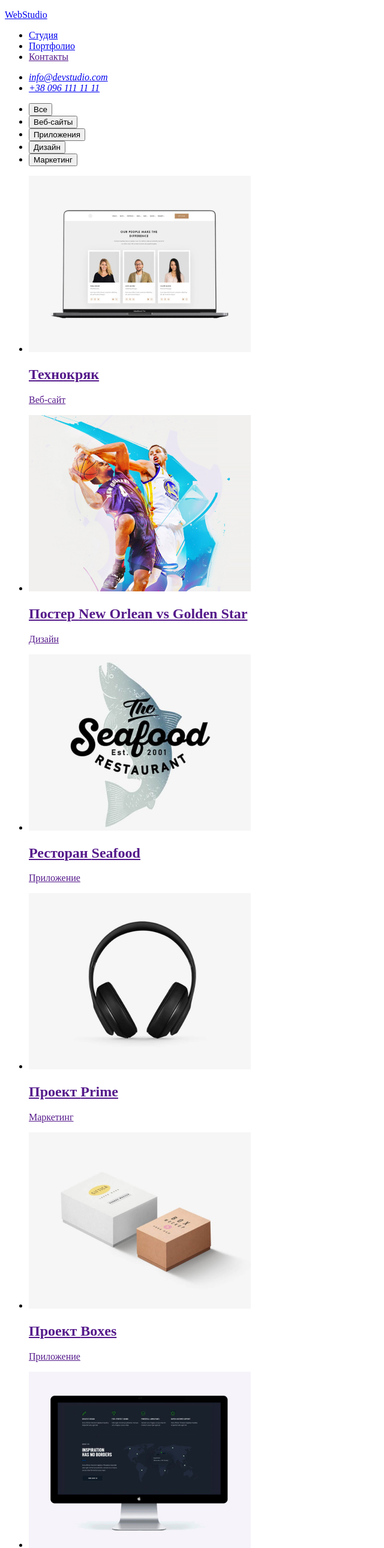
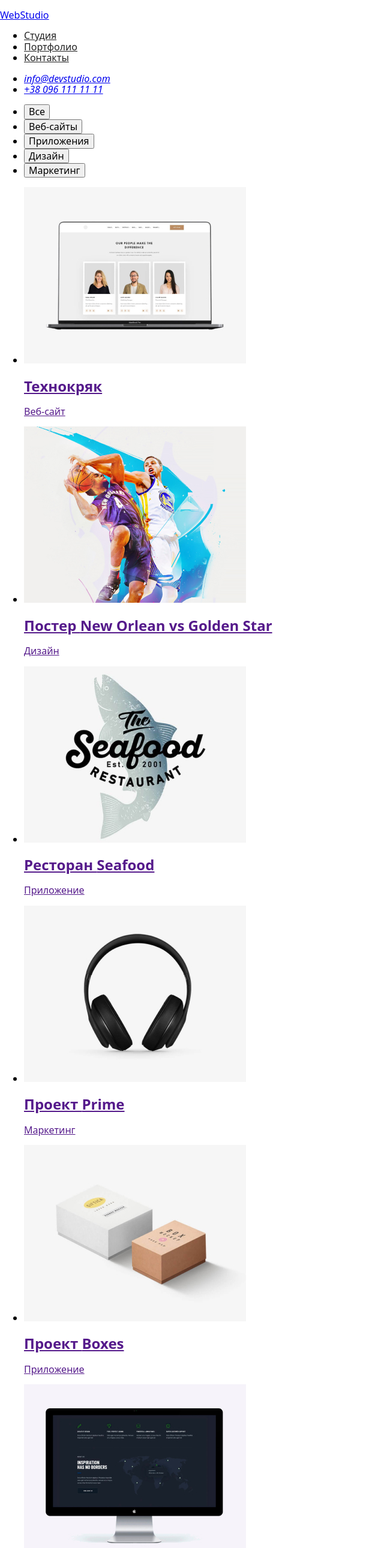
Before and after one commit to NataliaSorokina/goit-markup-hw-02, a plain HTML site: page portfolio.html in a window 1280 px wide. Shown: the top 2581 px of the page at 60% size, without its empty margins (0-640 px from the left). Drawn offline with nearby package versions, Linux system fonts and the light colour scheme.

Commit message:
Подключает шрифты и стили
Вносит небольшие изменения в разметку  index.html, portfolio.html, подключает modern-normalize.css, шрифты, styles.css

```diff
--- /dev/null
+++ b/css/styles.css
@@ -0,0 +1,7 @@
+.site-nav a {
+  color: #212121;
+}
+
+.site-nav a:hover {
+  color: #2196f3;
+}
--- a/index.html
+++ b/index.html
@@ -4,6 +4,15 @@
     <meta charset="UTF-8" />
     <meta name="viewport" content="width=device-width, initial-scale=1.0" />
     <title>Веб-студия</title>
+    <link
+      rel="stylesheet"
+      href="https://cdnjs.cloudflare.com/ajax/libs/modern-normalize/1.0.0/modern-normalize.css"
+    />
+    <link
+      href="https://fonts.googleapis.com/css2?family=Raleway:wght@700&family=Roboto:wght@400;500;700;900&display=swap"
+      rel="stylesheet"
+    />
+    <link rel="stylesheet" href="./css/styles.css" />
   </head>
   <body>
     <!--Шапка-->
@@ -12,7 +21,7 @@
         <a href="./index.html" aria-label="логотип веб-студии">
           <p lang="en"><span>Web</span>Studio</p>
         </a>
-        <ul>
+        <ul class="site-nav">
           <li>
             <a href="./index.html">Студия</a>
           </li>
@@ -27,7 +36,7 @@
       <address>
         <ul>
           <li>
-            <a href="mailto:info@devstudio.com" lang="en">info@devstudio.com</a>
+            <a href="mailto:info@devstudio.com">info@devstudio.com</a>
           </li>
           <li>
             <a href="tel:+380961111111">+38 096 111 11 11</a>
@@ -167,7 +176,7 @@
             >
           </li>
           <li>
-            <a href="mailto:info@example.com" lang="en">info@example.com</a>
+            <a href="mailto:info@example.com">info@example.com</a>
           </li>
           <li>
             <a href="tel:+380991111111">+38 099 111 11 11</a>
--- a/portfolio.html
+++ b/portfolio.html
@@ -4,6 +4,15 @@
     <meta charset="UTF-8" />
     <meta name="viewport" content="width=device-width, initial-scale=1.0" />
     <title>Портфолио</title>
+    <link
+      rel="stylesheet"
+      href="https://cdnjs.cloudflare.com/ajax/libs/modern-normalize/1.0.0/modern-normalize.css"
+    />
+    <link
+      href="https://fonts.googleapis.com/css2?family=Raleway:wght@700&family=Roboto:wght@400;500;700;900&display=swap"
+      rel="stylesheet"
+    />
+    <link rel="stylesheet" href="./css/styles.css" />
   </head>
 
   <body>
@@ -13,7 +22,7 @@
         <a href="./index.html" aria-label="логотип веб-студии">
           <p lang="en"><span>Web</span>Studio</p>
         </a>
-        <ul>
+        <ul class="site-nav">
           <li>
             <a href="./index.html">Студия</a>
           </li>
@@ -28,7 +37,7 @@
       <address>
         <ul>
           <li>
-            <a href="mailto:info@devstudio.com" lang="en">info@devstudio.com</a>
+            <a href="mailto:info@devstudio.com">info@devstudio.com</a>
           </li>
           <li>
             <a href="tel:+380961111111">+38 096 111 11 11</a>
@@ -37,8 +46,9 @@
       </address>
     </header>
     <main>
-      <!--Фильтр-->
+      <!--Примеры работ-->
       <section>
+        <h1 hidden>Примеры работ</h1>
         <ul>
           <li><button type="button">Все</button></li>
           <li><button type="button">Веб-сайты</button></li>
@@ -46,9 +56,6 @@
           <li><button type="button">Дизайн</button></li>
           <li><button type="button">Маркетинг</button></li>
         </ul>
-      </section>
-      <!--Примеры работ-->
-      <section>
         <ul>
           <li>
             <a href="">
@@ -58,7 +65,7 @@
                 width="370"
                 height="294"
               />
-              <h1>Технокряк</h1>
+              <h2>Технокряк</h2>
               <p>Веб-сайт</p>
             </a>
           </li>
@@ -66,11 +73,11 @@
             <a href="">
               <img
                 src="./images/portfolio/poster.jpg"
-                alt="баскетболист пытается блокировать соперника, готовящегося забросить мяч в корзину"
+                alt="баскетболиста с мячом пытается блокировать соперник"
                 width="370"
                 height="294"
               />
-              <h1>Постер <span lang="en">New Orlean vs Golden Star</span></h1>
+              <h2>Постер <span lang="en">New Orlean vs Golden Star</span></h2>
               <p>Дизайн</p>
             </a>
           </li>
@@ -82,7 +89,7 @@
                 width="370"
                 height="294"
               />
-              <h1>Ресторан <span lang="en">Seafood</span></h1>
+              <h2>Ресторан <span lang="en">Seafood</span></h2>
               <p>Приложение</p>
             </a>
           </li>
@@ -94,7 +101,7 @@
                 width="370"
                 height="294"
               />
-              <h1>Проект <span lang="en">Prime</span></h1>
+              <h2>Проект <span lang="en">Prime</span></h2>
               <p>Маркетинг</p>
             </a>
           </li>
@@ -106,7 +113,7 @@
                 width="370"
                 height="294"
               />
-              <h1>Проект <span lang="en">Boxes</span></h1>
+              <h2>Проект <span lang="en">Boxes</span></h2>
               <p>Приложение</p>
             </a>
           </li>
@@ -118,7 +125,7 @@
                 width="370"
                 height="294"
               />
-              <h1 lang="en">Inspiration has no Borders</h1>
+              <h2 lang="en">Inspiration has no Borders</h2>
               <p>Веб-сайт</p>
             </a>
           </li>
@@ -130,7 +137,7 @@
                 width="370"
                 height="294"
               />
-              <h1>Издание <span lang="en">Limited Edition</span></h1>
+              <h2>Издание <span lang="en">Limited Edition</span></h2>
               <p>Дизайн</p>
             </a>
           </li>
@@ -142,7 +149,7 @@
                 width="370"
                 height="294"
               />
-              <h1>Проект <span lang="en">LAB</span></h1>
+              <h2>Проект <span lang="en">LAB</span></h2>
               <p>Маркетинг</p>
             </a>
           </li>
@@ -154,7 +161,7 @@
                 width="370"
                 height="294"
               />
-              <h1 lang="en">Growing Business</h1>
+              <h2 lang="en">Growing Business</h2>
               <p>Приложение</p>
             </a>
           </li>
@@ -174,7 +181,7 @@
             >
           </li>
           <li>
-            <a href="mailto:info@example.com" lang="en">info@example.com</a>
+            <a href="mailto:info@example.com">info@example.com</a>
           </li>
           <li>
             <a href="tel:+380991111111">+38 099 111 11 11</a>
```
